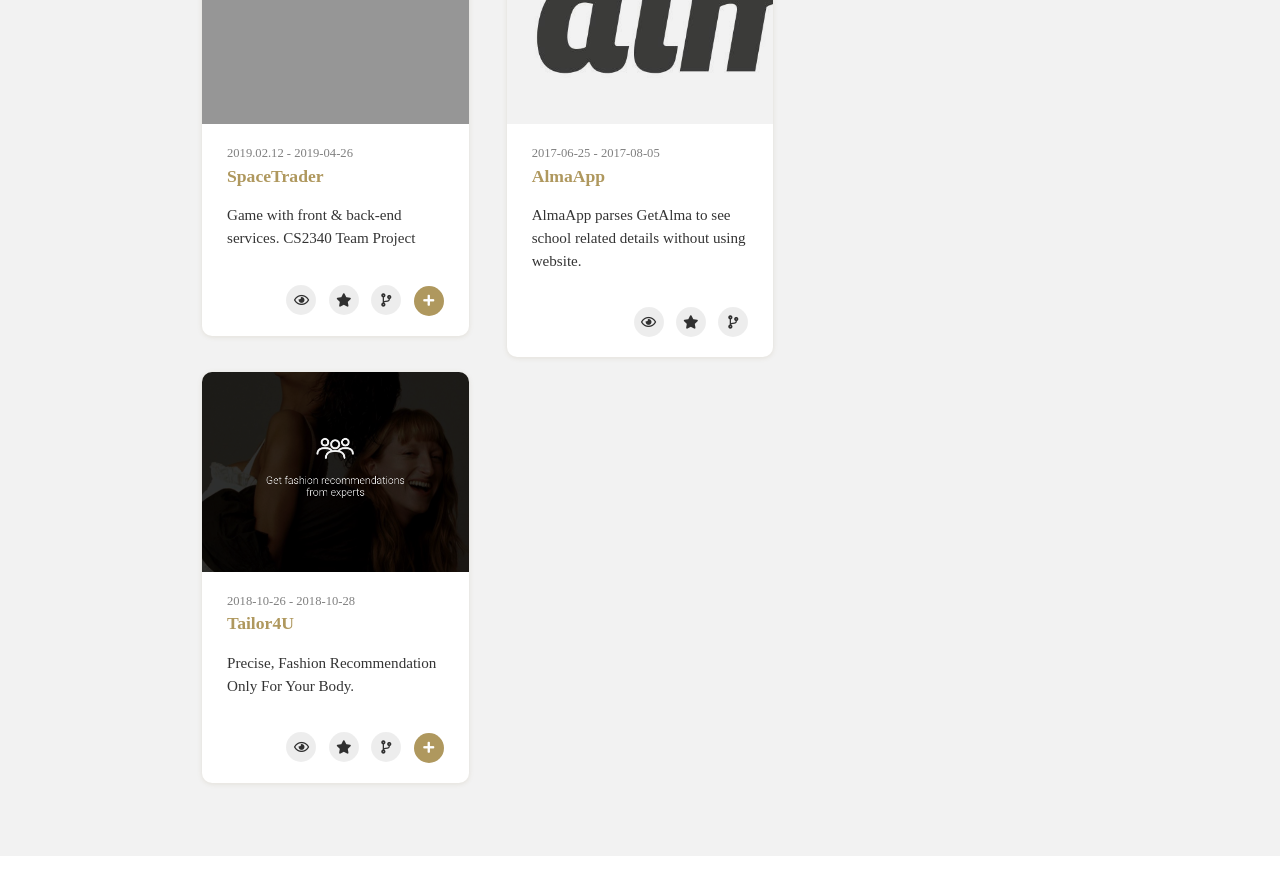
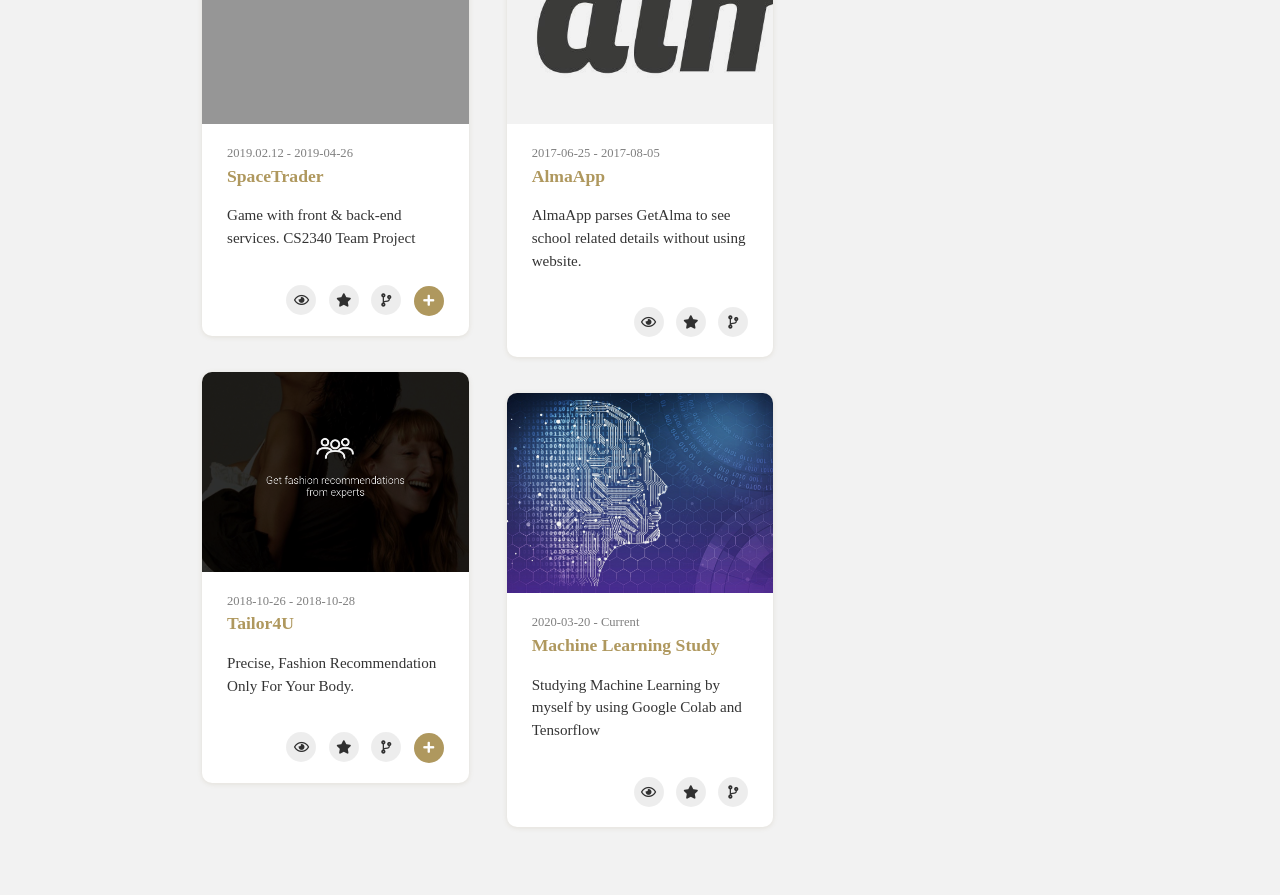
Before and after one commit to hwuiwon/hwuiwon.github.io, a Jekyll site: the page built from portfolio.html, in a window 1280 px wide and 900 px high, scrolled down 1007 px. Shown: the top 895 px of the window. Built offline with Jekyll 4.4.1, drawn with Linux system fonts in a browser that asks for light colours; nearby versions of some CDN libraries; some web fonts are replaced; before the commit the page ends 1863 px from its top, so only the background shows below that.

Commit message:
Update projects.yml

```diff
--- a/_data/projects.yml
+++ b/_data/projects.yml
@@ -38,3 +38,13 @@
     title : AlmaApp
     summary : Application
     description : AlmaApp parses GetAlma to see school related details without using website.
+
+- project :
+    print : False # If 'False' is selected, it will not be displayed in 'home.html > aside > .proj-content'.
+    modal : False # If 'True' is selected, modal can open in 'portfolio.html'.
+    url : https://github.com/hwuiwon/hwuiwon.github.io
+    image : "ml.jpeg" # path: assets/project/
+    date : 2020-03-20 - Current
+    title : Machine Learning Study
+    summary : Tensorflow & Python
+    description : Studying Machine Learning by myself by using Google Colab and Tensorflow
```
